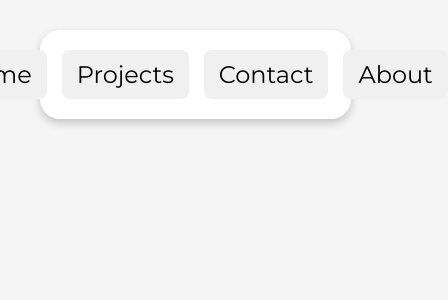
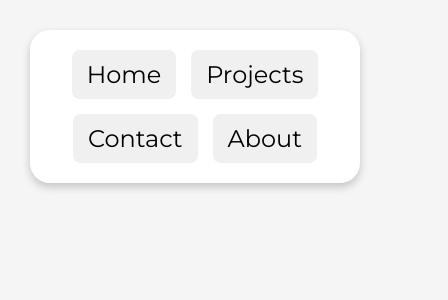
Before and after one commit to xyclose11/Portfolio_Showcase, an Angular app: page / in a window 390 px wide. Shown: the top 300 px of the page, 448 px wide, since content can reach past the window. Built offline with nearby package versions, Linux system fonts and the light colour scheme.

Commit message:
Wrap navbar

```diff
--- a/src/app/header/header.component.scss
+++ b/src/app/header/header.component.scss
@@ -27,6 +27,7 @@
         display: flex;
         justify-content: center;
         gap: 15px;
+        flex-wrap: wrap;
 
         .navlink {
             text-decoration: none;
--- a/src/styles.scss
+++ b/src/styles.scss
@@ -30,7 +30,7 @@ body {
 
 .content {
     flex: 1;
-    padding: 20px;
+    padding: 10px;
     text-align: center;
     max-width: 800px;
     margin: 0 auto;
@@ -51,7 +51,7 @@ body {
 
     .content {
         padding: 10px;
-        max-width: 90%;
+        max-width: 100%;
         margin: 0 auto;
     }
 }
```
